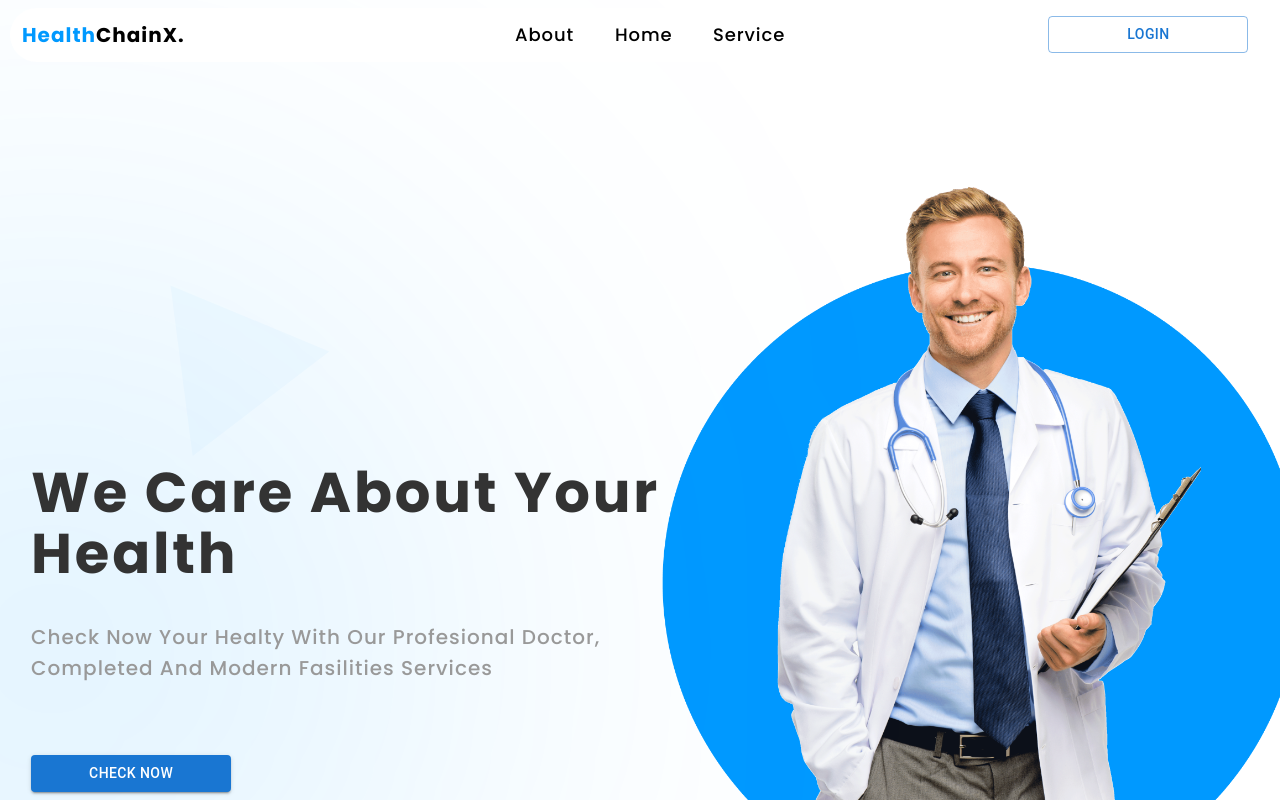
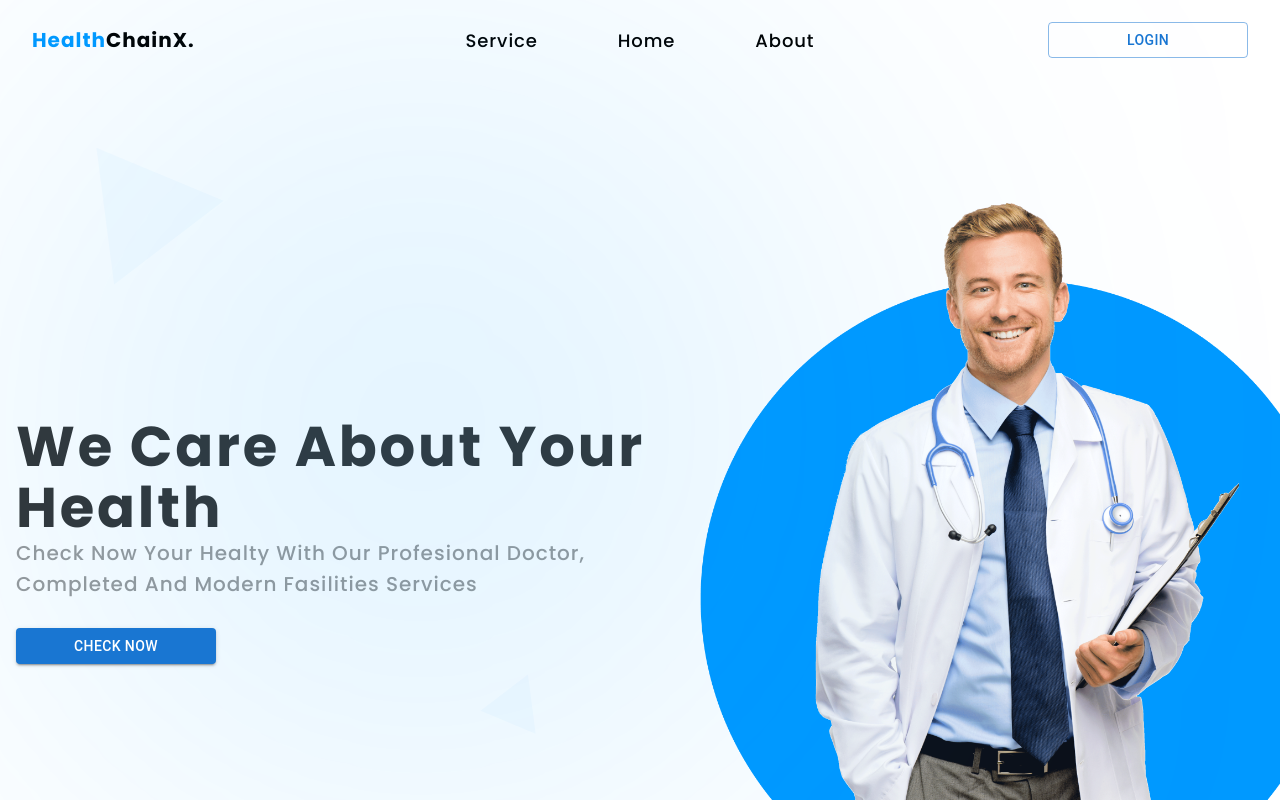
Before and after one commit to ammar886/HealthChainX, a React (Vite) app: page / in a window 1280 px wide. Shown: the top 800 px of the page. Built offline with nearby package versions, Linux system fonts and the light colour scheme.

Commit message:
Login Button Setup.

```diff
--- a/src/App.jsx
+++ b/src/App.jsx
@@ -1,10 +1,6 @@
-import { useLayoutEffect, useState } from 'react'
-import {
-  Routes,
-  Route,
-  useLocation,
-} from 'react-router-dom'
-import Home from './pages/Home'
+import React, { useLayoutEffect, useState } from 'react';
+import { Routes, Route, useLocation } from 'react-router-dom';
+import Home from './pages/Home';
 import Navbar from './components/Navbar';
 import Login from './components/Login';
 
@@ -41,13 +37,16 @@ function App() {
     }
   }, [pathname]);
 
+  const [showHome, setShowHome] = useState(true);
   const [showLogin, setShowLogin] = useState(false);
 
   const handleLoginClick = () => {
+    setShowHome(false); // Hide the Home component
     setShowLogin(true);
   };
 
   const handleCloseLogin = () => {
+    setShowHome(true); // Show the Home component
     setShowLogin(false);
   };
 
@@ -55,7 +54,7 @@ function App() {
     <div>
       <Navbar onLoginClick={handleLoginClick} />
       <Routes>
-        <Route path="/" element={<Home />} exact />
+        <Route path="/" element={showHome ? <Home /> : null} exact />
       </Routes>
       {showLogin && <Login onClose={handleCloseLogin} />}
     </div>
--- a/src/components/Hero.css
+++ b/src/components/Hero.css
@@ -1,90 +1,64 @@
-.home {
-    position: relative;
-    background-color: var(--basic);
+.hero-container {
+  display: flex;
   width: 100%;
-    height: 5137px;
-    overflow: hidden;
-  }
-.home-child {
-    position: absolute;
-    top: 0;
-    left: 0;
-    background-color: #eddfdf;
-    width: 100%;
-    height: 8.194rem;
-    display: none;
-  }
-  .image-hero-icon {
-    position: absolute;
-    top: 9rem;
-    left: 50%;
-    width: 43.2rem;
-    height: 47.4rem;
-    object-fit: cover;
-  }
-  .title-hero-child {
-    position: absolute;
-    top: 0;
-    left: 0;
-    border-radius: 50%;
-    background-color: rgba(0, 153, 255, 0.12);
-    filter: blur(200px);
-    width: 52.6rem;
-    height: 53.3rem;
-  }
-  .btn-check-now {
-    position: absolute;
-    top: 33.3rem;
-    left: 25rem;
-  }
-
-  .check-now-your,
-  .we-care-about {
-    position: absolute;
-    left: 25rem;
-    letter-spacing: 0.05em;
-    text-transform: capitalize;
-    display: inline-block;
-    width: 39.5rem;
-  }
-  .we-care-about {
-    margin: 0;
-    top: 15rem;
-    font-size: inherit;
-    line-height: 61px;
-    font-weight: 700;
-    font-family: inherit;
-  }
-  .check-now-your {
-    top: 25rem;
-    font-size: var(--text-hero-size);
-    line-height: 156%;
-    font-weight: 500;
-    color: var(--color-darkgray);
-  }
-  .title-hero-item {
-    position: absolute;
-    top: 3.889rem;
-    left: 33.681rem;
-    width: 9.996rem;
-    height: 10.814rem;
-  }
-  .title-hero,
-  .title-hero-inner {
-    position: absolute;
-    top: 39.444rem;
-    left: 53.125rem;
-    width: 2.188rem;
-    height: 2.344rem;
-  }
-  .title-hero {
-    top: 13.889rem;
-    left: -23.056rem;
-    width: 72.917rem;
-    height: 53.333rem;
+  padding: 1rem;
   text-align: left;
   font-size: var(--h1-size);
   color: var(--color-darkslategray);
   font-family: var(--text-hero);
   background-color: transparent;
 }
+.hero-child {
+  width: 50%;
+}
+
+.hero-background {
+  position: absolute;
+  top: 0;
+  left: 0;
+  width: 52.6rem;
+  height: 53.3rem;
+  border-radius: 50%;
+  background-color: rgba(0, 153, 255, 0.12);
+  filter: blur(200px);
+}
+.hero-svg-1 {
+  position: absolute;
+  top: 9rem;
+  left: 6rem;
+  width: 8rem;
+  height: 9rem;
+}
+.hero-heading,
+.hero-paragraph {
+  width: 39.5rem;
+  letter-spacing: 0.05em;
+  text-transform: capitalize;
+}
+.hero-heading {
+  margin: 20rem 0 0;
+  font-size: inherit;
+  line-height: 61px;
+  font-weight: 700;
+  font-family: inherit;
+}
+.hero-paragraph {
+  font-size: var(--text-hero-size);
+  line-height: 156%;
+  font-weight: 500;
+  color: var(--color-darkgray);
+}
+.hero-svg-2 {
+  position: absolute;
+  top: 42rem;
+  left: 30rem;
+  width: 3.5rem;
+  height: 4rem;
+}
+
+.hero-image {
+  width: 43.2rem;
+  height: 47.4rem;
+  margin: 4rem 0 0;
+  object-fit: cover;
+}
--- a/src/components/Hero.jsx
+++ b/src/components/Hero.jsx
@@ -4,31 +4,35 @@ import "./Hero.css";
 
 const Hero = () => {
   return (
-    <div className="home">
-      <div className="home-child" />
-      <img
-        className="image-hero-icon"
-        alt=""
-        src="/Assests/image-hero@2x.png"
-      />
-      <section className="title-hero">
-        <div className="title-hero-child" />
+    <div className="hero-container">
+
+      <div className="hero-child">
+        <div className="hero-background" />
+        <img className="hero-svg-1" alt="" src="/Assests/polygon-1.svg" />
+        <h1 className="hero-heading">we care about your health</h1>
+        <div className="hero-paragraph">
+          check now your healty with our profesional doctor, completed and
+          modern fasilities services
+        </div>
         <Button
-          className="btn-check-now"
+          className="hero-button"
           sx={{ width: 200 }}
           color="primary"
           variant="contained"
         >
           Check Now
         </Button>
-        <h1 className="we-care-about">we care about your health</h1>
-        <div className="check-now-your">
-          check now your healty with our profesional doctor, completed and
-          modern fasilities services
-        </div>
-        <img className="title-hero-item" alt="" src="/Assests/polygon-1.svg" />
-        <img className="title-hero-inner" alt="" src="/Assests/polygon-2.svg" />
-      </section>
+        <img className="hero-svg-2" alt="" src="/Assests/polygon-2.svg" />
+      </div>
+
+      <div className="hero-child">
+        <img
+          className="hero-image"
+          alt=""
+          src="/Assests/image-hero@2x.png"
+        />
+      </div>
+
     </div>
   );
 };
--- a/src/components/Login.css
+++ b/src/components/Login.css
@@ -2,7 +2,7 @@ section {
     display: flex;
     justify-content: center;
     align-items: center;
-    min-height: 100vh;
+    height: 90vh;
     background-color: rgba(128, 128, 128, 0.329);
   }
 
@@ -10,7 +10,6 @@ section {
     position: relative;
     width: 25rem;
     height: 30rem;
-    margin-top: 10%;
     border-radius: 0.5rem;
     overflow: hidden;
   }
--- a/src/components/Navbar.css
+++ b/src/components/Navbar.css
@@ -1,80 +1,48 @@
 .navbar {
-  left: 10px;
-  width: 98%;
-  height: 54px;
-  text-align: left;
+  display: flex;
+  align-items: center;
+  width: 100%;
+  height: 10vh;
+  padding: 0 2rem;
   font-size: var(--text-hero-size);
   color: var(--color-dodgerblue-100);
   font-family: var(--text-hero);
   background-color: var(--basic);
-  border-radius: 7rem;
-  padding: 0 10px;
-  z-index: 20;
 }
-a {
-  text-decoration: none;
+
+.lr-col {
+  width: 25%;
+}
+
+.navbar-logo {
+  width: 10rem;
+  height: 1.8rem;
+  letter-spacing: 0.05em;
+}
+.second-half {
   color: var(--color-black);
+}
 
+.middle-col {
+  width: 50%;
+  text-align: center;
+  font-size: var(--text-body-size);
+  font-weight: 500;
+  line-height: normal;
+  letter-spacing: 0.05625rem;
+  text-transform: capitalize;
 }
-a:hover {
+.middle-col a {
+  padding: 0 2.5rem;
   text-decoration: none;
   color: var(--color-black);
 }
-.pital1 {
+.middle-col a:hover {
+  text-decoration: none;
   color: var(--color-black);
 }
-.hospital1,
-.logo1 {
-  position: absolute;
-  left: 0;
+
+.nav-btn {
+  display: block;
+  margin-left: auto;
 }
-.hospital1 {
-  top: 0;
-  letter-spacing: 0.05em;
-}
-.logo1 {
-  top: 12px;
-  left: 12px;
-  width: 97px;
-  height: 30px;
-}
-.home2,
-.service1 {
-  top: 0;
-  letter-spacing: 0.05em;
-  text-transform: capitalize;
-  font-weight: 500;
-}
-.home2 {
-  position: absolute;
-  left: 100px;
-}
-.service1 {
-  left: 198px;
-}
-.about1,
-.nav,
-.service1 {
-  position: absolute;
-}
-.about1 {
-  top: 0;
-  left: 0;
-  letter-spacing: 0.05em;
-  text-transform: capitalize;
-  font-weight: 500;
-  text-align: center;
-}
-.nav {
-  top: 13px;
-  left: 505px;
-  width: 270px;
-  height: 27px;
-  font-size: var(--text-body-size);
-}
-.btn-appointment,
-.navbar {
-  position: absolute;
-  top: 0.5rem;
-  right: 1rem;
-}
--- a/src/components/Navbar.jsx
+++ b/src/components/Navbar.jsx
@@ -5,19 +5,22 @@ import "./Navbar.css";
 const Navbar = ({ onLoginClick }) => {
   return (
     <div className="navbar">
-      <div className="logo1">
-        <b className="hospital1">
-          <span>Health</span>
-          <span className="pital1">ChainX.</span>
+      <div className="lr-col">
+        <b className="navbar-logo">
+          Health
+          <span className="second-half">ChainX.</span>
         </b>
       </div>
-      <div className="nav">
-        <a href="#" className="home2">Home</a>
-        <a href="#" className="service1">Service</a>
-        <a href="#" className="about1">About</a>
+
+      <div className="middle-col">
+        <a href="#">Service</a>
+        <a href="#">Home</a>
+        <a href="#">About</a>
       </div>
+
+      <div className="lr-col">
         <Button
-        className="btn-appointment"
+          className="nav-btn"
           sx={{ width: 200 }}
           color="primary"
           variant="outlined"
@@ -26,6 +29,7 @@ const Navbar = ({ onLoginClick }) => {
           Login
         </Button>
       </div>
+    </div>
   );
 };
 
--- a/src/index.css
+++ b/src/index.css
@@ -37,7 +37,7 @@
   --nav-shadow: 0px 3px 25px #e9e9e9;
 }
 
-*, body {
+body {
   margin: 0;
   line-height: normal;
   box-sizing: border-box;
--- a/src/pages/Home.jsx
+++ b/src/pages/Home.jsx
@@ -16,7 +16,7 @@ const Home = () => {
           <Hero />
         </Suspense>
       </div>
-      <div className="gridChild">
+      {/* <div className="gridChild">
         <OurServices />
       </div>
       <div className="gridChild">
@@ -30,7 +30,7 @@ const Home = () => {
       </div>
       <div className="gridChild">
         <Footer />
-      </div>
+      </div> */}
     </div>
   );
 };
```
Lines whose indentation alone changed are shown as unchanged.
